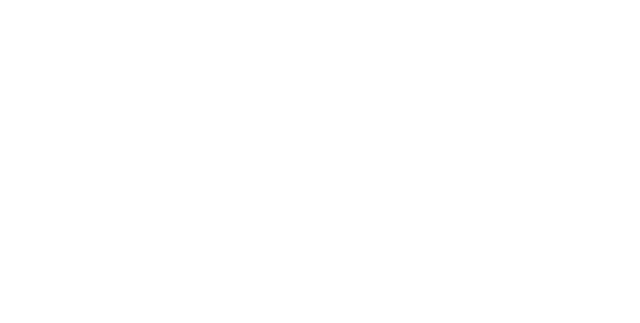
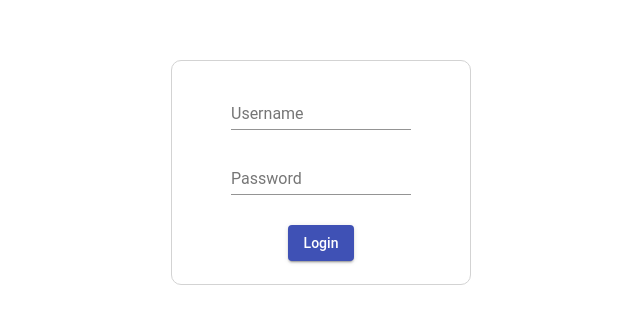
Before and after one commit to nokia-wroclaw/innovativeproject-table-football, an Angular app: page /login in a window 1280 px wide. Before the commit this address led to /. Shown: the part 165-488 px from the top of the page, without its empty margins (319-959 px from the left). Built offline with nearby package versions, Linux system fonts and the light colour scheme.

Commit message:
Login component created

```diff
--- a/src/app/app.module.ts
+++ b/src/app/app.module.ts
@@ -22,6 +22,7 @@
 import { AdminPanelComponent } from './admin-panel/admin-panel.component';
 import { MainComponent } from './main/main.component';
 import { EditableTableComponent } from './editable-table/editable-table.component';
+import { LoginComponent } from './login/login.component';
 
 @NgModule({
   declarations: [
@@ -33,7 +34,8 @@
     CustomCheckboxComponent,
     AdminPanelComponent,
     MainComponent,
-    EditableTableComponent
+    EditableTableComponent,
+    LoginComponent
   ],
   imports: [
     BrowserModule,
@@ -42,6 +44,7 @@
     ReactiveFormsModule,
     RouterModule.forRoot([
       { path: 'admin', component: AdminPanelComponent },
+      { path: 'login', component: LoginComponent },
       { path: '', component: MainComponent }
     ]
     ),
--- /dev/null
+++ b/src/app/login/login.component.css
@@ -0,0 +1,18 @@
+.panel {
+    width: 300px;
+    height: 225px;
+    position: absolute;
+    top: 50%;
+    left: 50%;
+    margin: -175px 0 0 -150px;
+    display: flex;
+    flex-direction: column;
+    align-items: center;
+    justify-content: center;
+    border: 1px solid lightgrey;
+    border-radius: 10px;
+}
+
+.submit {
+    margin-top: 10px;
+}
--- /dev/null
+++ b/src/app/login/login.component.html
@@ -0,0 +1,9 @@
+<form class="panel">
+  <mat-form-field>
+    <input matInput placeholder="Username">
+  </mat-form-field>
+  <mat-form-field>
+    <input matInput type="password" placeholder="Password">
+  </mat-form-field>
+  <button mat-raised-button color="primary" class="submit">Login</button>
+</form>
--- /dev/null
+++ b/src/app/login/login.component.ts
@@ -0,0 +1,15 @@
+import { Component, OnInit } from '@angular/core';
+
+@Component({
+  selector: 'app-login',
+  templateUrl: './login.component.html',
+  styleUrls: ['./login.component.css']
+})
+export class LoginComponent implements OnInit {
+
+  constructor() { }
+
+  ngOnInit() {
+  }
+
+}
```
Also changed, not shown: 1 other file (tests, documents, lock files or other folders).
